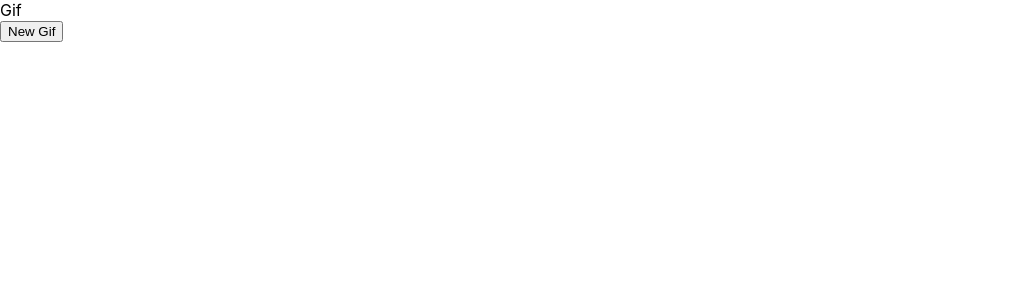
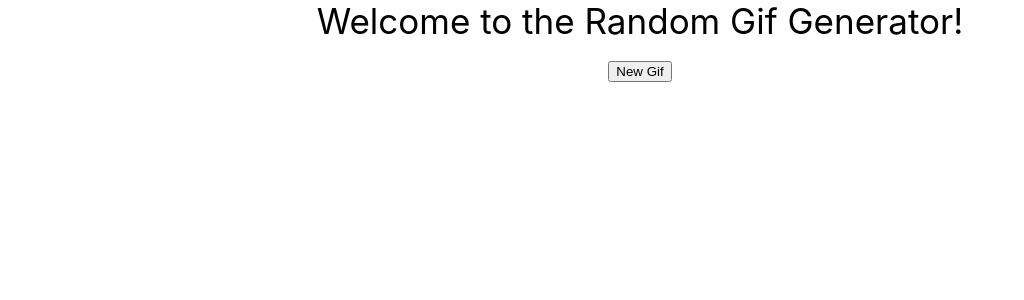
Before and after one commit to SunghunP/react-giphy, a React (Create React App) app: page / in a window 1280 px wide. Shown: the top 300 px of the page, without its empty margins (0-1024 px from the left). Built offline with nearby package versions, Linux system fonts and the light colour scheme.

Commit message:
Add ability to generate a new gif on sumbit

```diff
--- a/src/App.css
+++ b/src/App.css
@@ -1,16 +1,6 @@
 .App {
   text-align: center;
-}
-
-.App-logo {
-  height: 40vmin;
-  pointer-events: none;
-}
-
-@media (prefers-reduced-motion: no-preference) {
-  .App-logo {
-    animation: App-logo-spin infinite 20s linear;
-  }
+  font-size: 35px;
 }
 
 .App-header {
@@ -23,16 +13,3 @@
   font-size: calc(10px + 2vmin);
   color: white;
 }
-
-.App-link {
-  color: #61dafb;
-}
-
-@keyframes App-logo-spin {
-  from {
-    transform: rotate(0deg);
-  }
-  to {
-    transform: rotate(360deg);
-  }
-}
--- a/src/App.js
+++ b/src/App.js
@@ -1,9 +1,10 @@
-import { useState, useEffect } from "react";
+import "./App.css";
+import { useState } from "react";
 import Form from "./components/Form";
 import GifDisplay from "./components/GifDisplay";
 
 function App() {
-  const [image, setImage] = useState(null);
+  const [gif, setGif] = useState(null);
 
   const getGif = async (searchTerm) => {
     // make the api call.
@@ -11,15 +12,17 @@ function App() {
       `https://api.giphy.com/v1/gifs/random?api_key=${process.env.REACT_APP_API_KEY}`
     );
     // convert response to js object
-    const gif = await response.json;
+    const responseGif = await response.json();
     // updating the state to that object
-    setImage(gif);
+    console.log(responseGif);
+    setGif(responseGif);
   };
 
   return (
     <div className="App">
-      <GifDisplay />
-      <Form />
+      <header>Welcome to the Random Gif Generator!</header>
+      <GifDisplay gif={gif} />
+      <Form getGif={getGif} />
     </div>
   );
 }
--- a/src/components/Form.jsx
+++ b/src/components/Form.jsx
@@ -1,12 +1,17 @@
-const Form = () => {
-  const handleClick = () => {};
+const Form = (props) => {
+  const handleSubmit = (event) => {
+    // prevent refresh
+    event.preventDefault();
+    // pass searchTerm to get Movie
+    props.getGif();
+  };
 
   return (
-    <div>
-      <form>
+    <>
+      <form onSubmit={handleSubmit}>
         <button type="submit">New Gif</button>
       </form>
-    </div>
+    </>
   );
 };
 
--- a/src/components/GifDisplay.jsx
+++ b/src/components/GifDisplay.jsx
@@ -1,5 +1,20 @@
-const GifDisplay = () => {
-  return <div>Gif</div>;
+const GifDisplay = ({ gif }) => {
+  const imgStyles = {
+    width: "300px",
+  };
+
+  const { data } = gif ? gif : {};
+  return (
+    !!gif && (
+      <div>
+        <img
+          style={imgStyles}
+          src={data.images.original.url}
+          alt="A gif from giphy"
+        />
+      </div>
+    )
+  );
 };
 
 export default GifDisplay;
```
